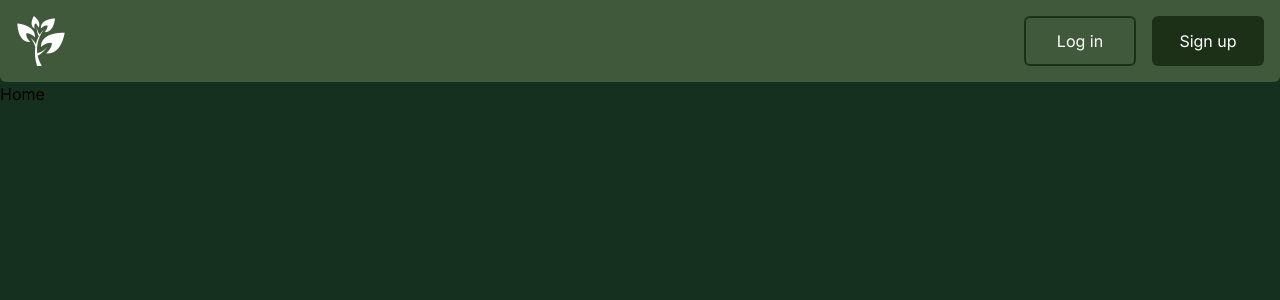
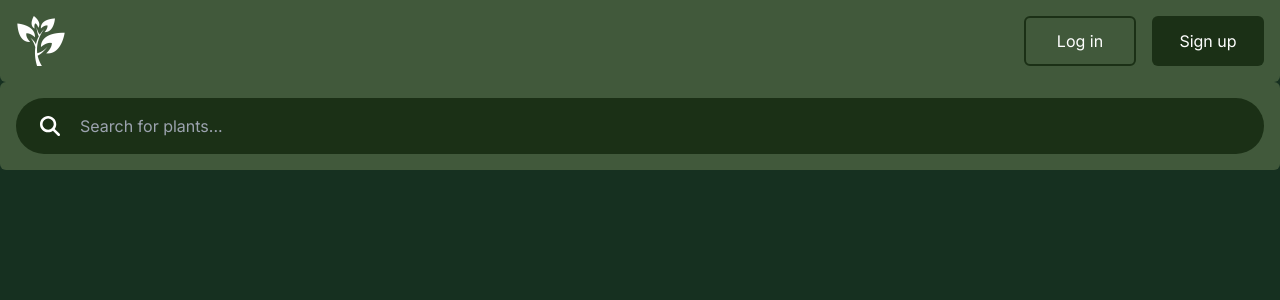
Before and after one commit to solidtop/plant-hub, a Next.js app: page / in a window 1280 px wide. Shown: the top 300 px of the page. Built offline with nearby package versions, Linux system fonts and the light colour scheme; no server answers.

Commit message:
Add searchbar to homepage

```diff
--- a/src/app/globals.css
+++ b/src/app/globals.css
@@ -5,3 +5,8 @@
 body {
   background-color: #163020;
 }
+
+input:focus {
+  outline: none;
+  border: none;
+}
--- a/src/app/page.tsx
+++ b/src/app/page.tsx
@@ -1,3 +1,9 @@
+import Searchbar from "@/components/input/Searchbar";
+
 export default function Home() {
-  return <main>Home</main>;
+  return (
+    <main>
+      <Searchbar />
+    </main>
+  );
 }
```
